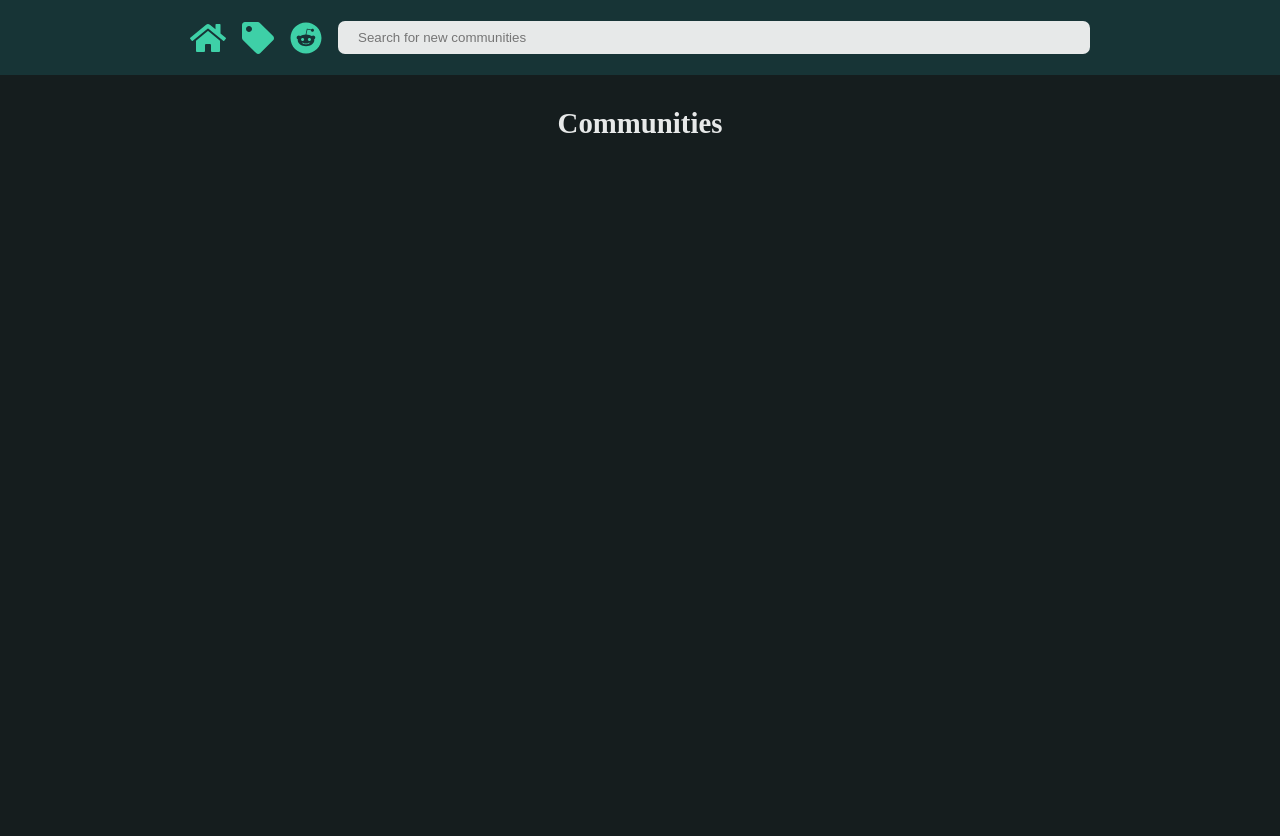
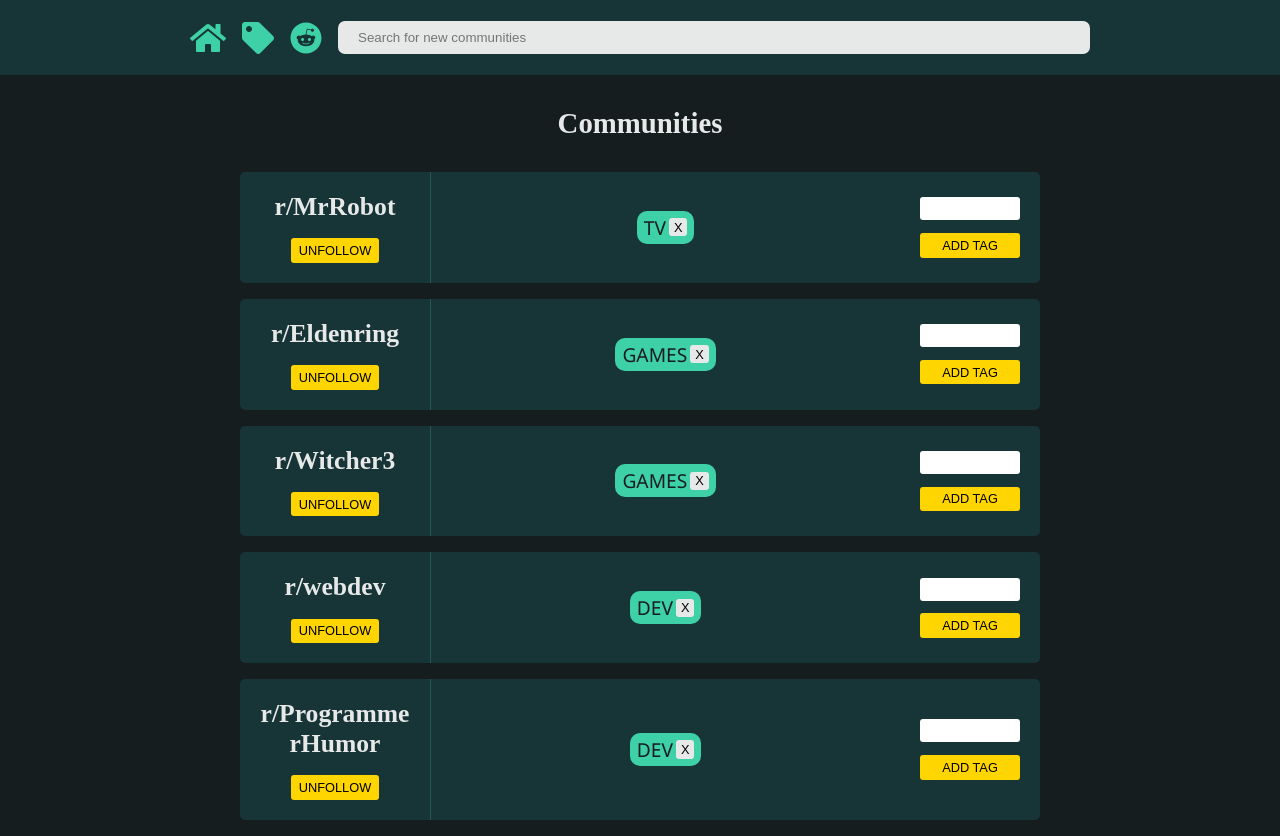
Before and after one commit to DannyGeorgeWheeler/taggit, a React (Create React App) app: page /communities in a window 1280 px wide. Before the commit the page ends 800 px from the top, so only its background shows below. Built offline with nearby package versions, Linux system fonts and the light colour scheme.

Commit message:
setup default communities and tags for new visitors ready for deploy to netlify

```diff
--- a/src/features/communities/Communities.css
+++ b/src/features/communities/Communities.css
@@ -16,6 +16,10 @@
     width:150px;
 }
 
+.communityHeader h2 {
+    word-wrap: break-word;
+}
+
 .unfollowButton {
     top: 10px;
     right: 10px;
--- a/src/features/communities/CommunitiesSlice.js
+++ b/src/features/communities/CommunitiesSlice.js
@@ -1,16 +1,36 @@
 import { createSlice } from "@reduxjs/toolkit";
 
-const testCommunities = {
-    giantbomb: {
-        id: 'giantbomb',
-        name: 'giantbomb'
+const initialCommunities = {
+    MrRobot: {
+        id: 'MrRobot',
+        name: 'Mr. Robot',
+        icon: 'https://b.thumbs.redditmedia.com/lxugoiGJpok9j8tLcgwk_BZXiwblC5_L5Vl9rHr0A2A.png'
 
     },
 
-    witcher: {
-        id: 'witcher',
-        name: 'witcher'
+    Eldenring: {
+        id: 'Eldenring',
+        name: 'Elden Ring',
+        icon: 'https://b.thumbs.redditmedia.com/fruteeLd_9QxmXc7JN3sMXyG12sq9JeJb-yzYSZ-n3c.png'
     },
+
+    Witcher3: {
+        id: 'Witcher3',
+        name: 'The Witcher 3: Wild Hunt',
+        icon: 'https://b.thumbs.redditmedia.com/lrQhbkQeAPAq5lOLwSvTb3Mws5iUyL2qcUOhPN2F6zg.png'
+    },
+
+    webdev: {
+        id: 'webdev',
+        name: 'webdev: reddit for web developers',
+        icon: 'https://b.thumbs.redditmedia.com/vk8EAqzcLRGYh_Yisi68CglMMuheNEFKNaDLZy7h2ZE.png'
+    },
+
+    ProgrammerHumor: {
+        id: 'ProgrammerHumor',
+        name: 'Memes and jokes about everything programming and CS',
+        icon: 'https://b.thumbs.redditmedia.com/Qj8PVGSQ_B_3JjNCeE-bxz-RVokmZQ23i8cNGRw7Nhc.png'
+    }
 
 
 }
@@ -18,7 +38,7 @@
 export const communitiesSlice = createSlice({
     name: 'communities',
     initialState: {
-        communities: {},
+        communities: initialCommunities,
     },
     reducers: {
         addCommunitiy: (state, action) => {
--- a/src/features/posts/PostsSlice.js
+++ b/src/features/posts/PostsSlice.js
@@ -1,4 +1,4 @@
-import { createAsyncThunk, createSlice, current } from '@reduxjs/toolkit';
+import { createAsyncThunk, createSlice } from '@reduxjs/toolkit';
 
 export const fetchPosts = createAsyncThunk('posts/fetchPosts', async (data, {rejectWithValue}) => {
     try {
@@ -19,8 +19,6 @@
             const images = [];
             let video = '';
 
-            // console.log(post.data);
-
             if(post.data['is_video']) {
                 video = post.data.media['reddit_video']['fallback_url'];
 
@@ -28,17 +26,13 @@
                 Object.keys(post.data['media_metadata']).forEach(img => {
                     images.push({
                         source: fixImgUrl(post.data['media_metadata'][img].s.u),
-                        // preview: fixImgUrl(post.data['media_metadata'][img].p[2].u)
                     })
                 });
 
             } else if(post.data['is_reddit_media_domain']) {
-                console.log('single image');
                 images.push({
                     source: fixImgUrl(post.data.preview.images[0].source.url),
-                    // preview: fixImgUrl(post.data.preview.images[0].resolutions[2].url)
                 });
-                console.log(images);
             }
 
 
@@ -56,8 +50,6 @@
                 images: images,
                 video: video,
             }
-
-            // console.log(posts[post.data.id].images);
         }));
 
         return posts;
@@ -68,9 +60,7 @@
 });
 
 const fixImgUrl = url => {
-    // console.log(`the url: ${url}`);
     const newUrl = url.replace(/&amp;/g, '&');
-    // console.log(newUrl);
     return newUrl;
 }
 
@@ -115,7 +105,7 @@
         }
     },
     extraReducers: {
-        [fetchPosts.pending]: (state, action) => {
+        [fetchPosts.pending]: (state) => {
             state.status = 'loading';
         },
         [fetchPosts.fulfilled]: (state, action) => {
@@ -128,14 +118,13 @@
         [fetchPosts.rejected]: (state, action) => {
             console.log(`rejected`, action.payload);
         },
-        [fetchComments.pending]: (state, action) => {
+        [fetchComments.pending]: (state) => {
             state.status = 'loading';
         },
         [fetchComments.fulfilled]: (state, action) => {
             state.status = 'succeeded';
             const { postId, messages } = action.payload;
             state.posts[postId].comments = messages;
-            console.log(current(state.posts));
         },
         [fetchComments.rejected]: (state, action) => {
             console.log(`rejected`, action.payload);
--- a/src/features/tags/TagsSlice.js
+++ b/src/features/tags/TagsSlice.js
@@ -1,24 +1,24 @@
 import { createSlice } from "@reduxjs/toolkit";
 
-const testTags = {
-    id1: {
-        id: 'id1',
-        name: 'humour',
-        communityIds: ['giantbomb'],
-        active: true
+const initialTags = {
+    tv: {
+        id: 'tv',
+        name: 'tv',
+        communityIds: ['MrRobot'],
+        active: false
     },
 
-    id2: {
-        id: 'id2',
-        name: 'tv',
-        communityIds: ['witcher'],
-        active: false
+    games: {
+        id: 'games',
+        name: 'games',
+        communityIds: ['Eldenring', 'Witcher3'],
+        active: true
     },
 
     id3: {
         id: 'id3',
-        name: 'gaming',
-        communityIds: ['giantbomb', 'witcher'],
+        name: 'dev',
+        communityIds: ['webdev', 'ProgrammerHumor'],
         active: false
     }
 }
@@ -26,7 +26,7 @@
 export const tagsSlice = createSlice({
     name: 'tags',
     initialState: {
-        tags: {}
+        tags: initialTags
     },
     reducers: {
         createTag: (state, action) => {
```
